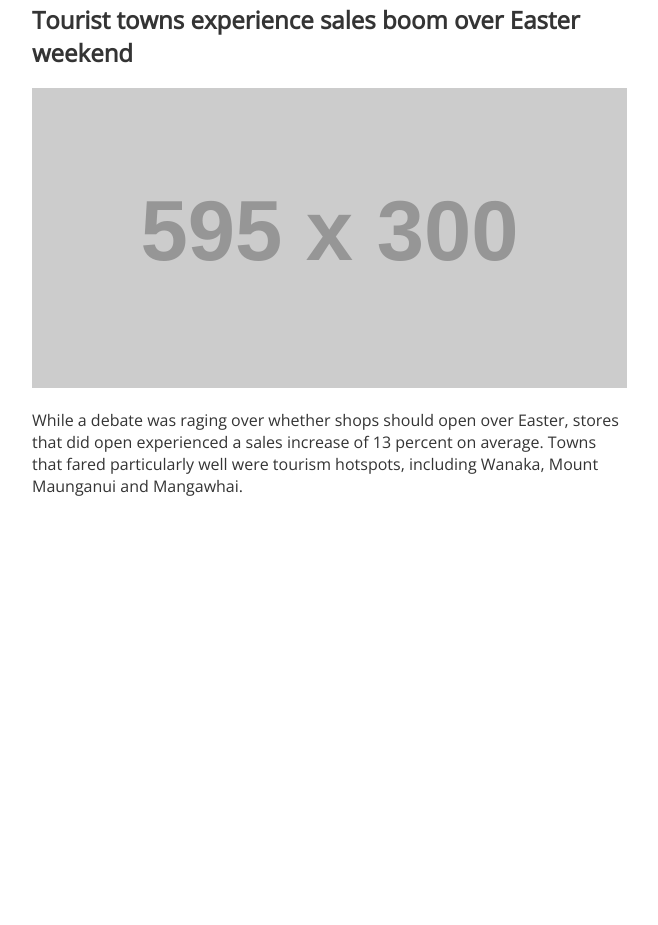
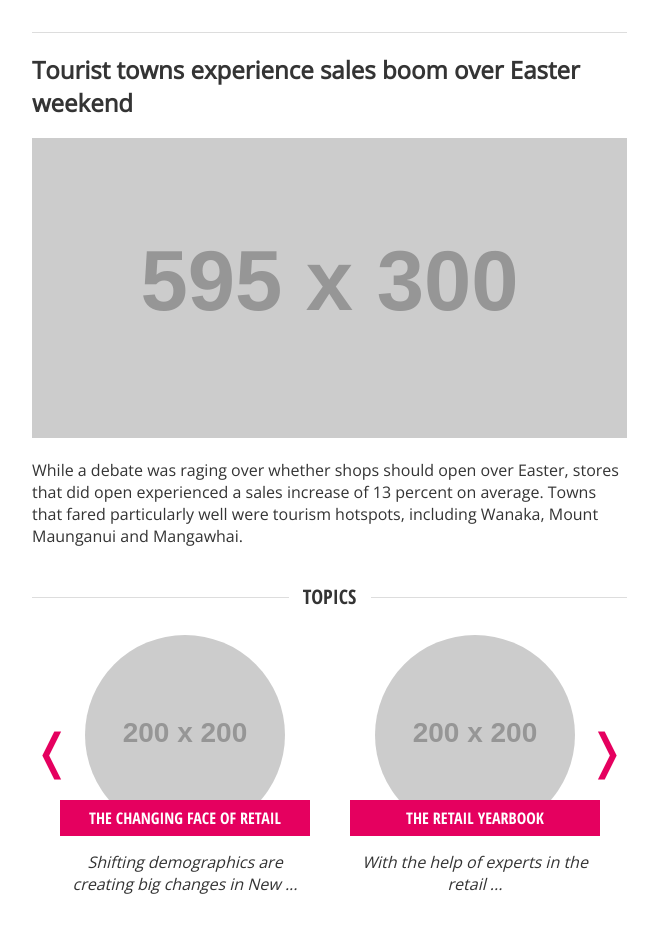
Before and after one commit to courtneyloveday94/the-register-remake, a plain HTML site: page index.html in a window 1280 px wide. Shown: the part 1238-2163 px from the top of the page, without its empty margins (218-876 px from the left). Before the commit the page ends 1735 px from the top, so only its background shows below. Drawn offline with nearby package versions, Linux system fonts and the light colour scheme; placeholder pictures from the web are drawn by us.

Commit message:
added a related topics article and styled it

```diff
--- a/css/styles.css
+++ b/css/styles.css
@@ -61,6 +61,9 @@ nav ul {
 	padding: 1px;
 	padding-bottom: 5px;
 }
+#search-icon:hover {
+	color: #000;
+}
 
 #second-nav {
 	font-family: 'Open Sans Condensed', sans-serif;
@@ -104,7 +107,89 @@ article {
 	margin-top: 25px;
 	border-top: 1px solid #ddd;
 	color: #343434;
+	margin-bottom: 50px;
 }
 article img {
 	max-width: 100%;
 }
+.related {
+	text-align: center;
+	position: relative;
+}
+
+.related h1 {
+	text-transform: uppercase;
+	font-family: 'Open Sans Condensed', sans-serif;
+	font-size: 20px;
+	background-color: #fff;
+	width: 82px;
+	margin: 0 auto;
+	position: relative;
+	top: -15px;
+}
+.related img {
+	border-radius: 100px;
+	margin-left: 0px;
+}
+
+.topic-container {
+	width: 250px;
+	height: 280px;
+	float: left;
+	margin: 10px 20px;
+	position: relative;
+	left: 8px;
+}
+.topic-container a {
+	text-decoration: none;
+	text-transform: uppercase;
+	background-color: #E5005F;
+	color: #fff;
+	font-size: 16px;
+	font-family: 'Open Sans Condensed', sans-serif;
+	position: relative;
+	top: -40px;
+	padding: 7px;
+	display: block;
+	white-space: nowrap;
+	overflow: hidden;
+	text-overflow: ellipsis;
+}
+
+.topic-container:after {
+	content: '';
+	display: block;
+	clear: both;
+}
+
+.related p {
+	font-style: italic;
+	font-size: 16px;
+	position: absolute;
+	top: 200px;
+}
+
+.related button{
+	color: #E5005F;
+	border: none;
+	outline: none;
+	cursor: pointer;
+	background-color: transparent;
+	font-size: 48px;
+	position: absolute;
+	top: 125px;
+	padding: 0;
+}
+
+#scroll-left {
+	left: 0;
+}
+#scroll-right {
+	right: 0;
+}
+
+.related:after {
+	content: '';
+	display: block;
+	clear: both;
+}
--- a/index.html
+++ b/index.html
@@ -56,6 +56,26 @@
 				<img src="http://placehold.it/595x300">
 				<p>While a debate was raging over whether shops should open over Easter, stores that did open experienced a sales increase of 13 percent on average. Towns that fared particularly well were tourism hotspots, including Wanaka, Mount Maunganui and Mangawhai. </p>
 			</article>
+
+			<article class="related">
+				<h1><span>Topics</span></h1>
+					<div class="topic-container">
+						<img src="http://placehold.it/200x200">
+						<a href="#">The changing face of retail</a>
+						<p>Shifting demographics are creating big changes in New ...</p>
+					</div>
+
+					<div class="topic-container">
+						<img src="http://placehold.it/200x200">
+						<a href="#">The retail yearbook</a>
+						<p>With the help of experts in the retail ...</p>
+					</div>
+				<button id="scroll-left">&#10092;</i></button>
+				<button id="scroll-right">&#10093;</i></button>
+
+			</article>
+
+
 		</div>
 
 		<div id="side">
```
